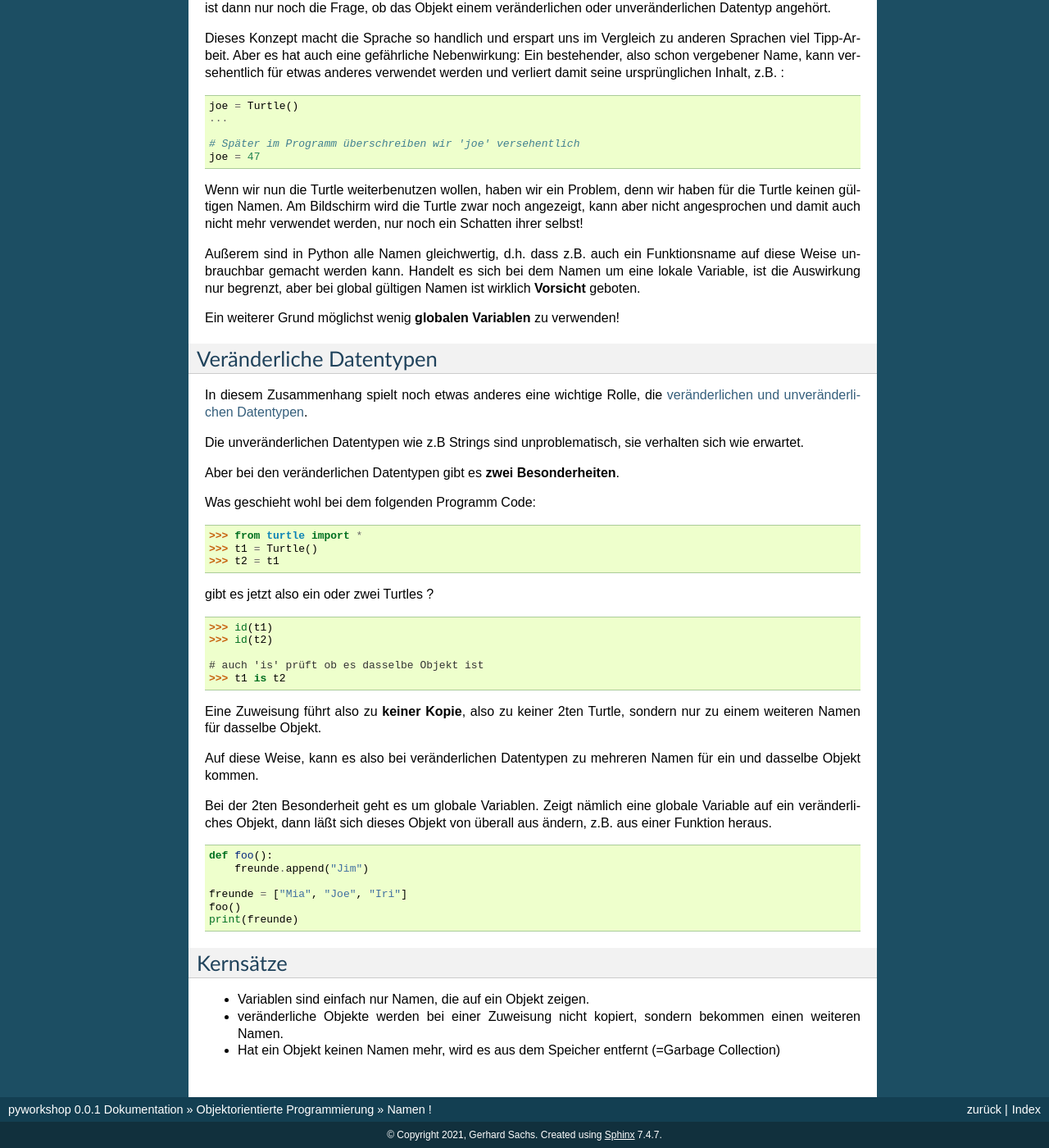
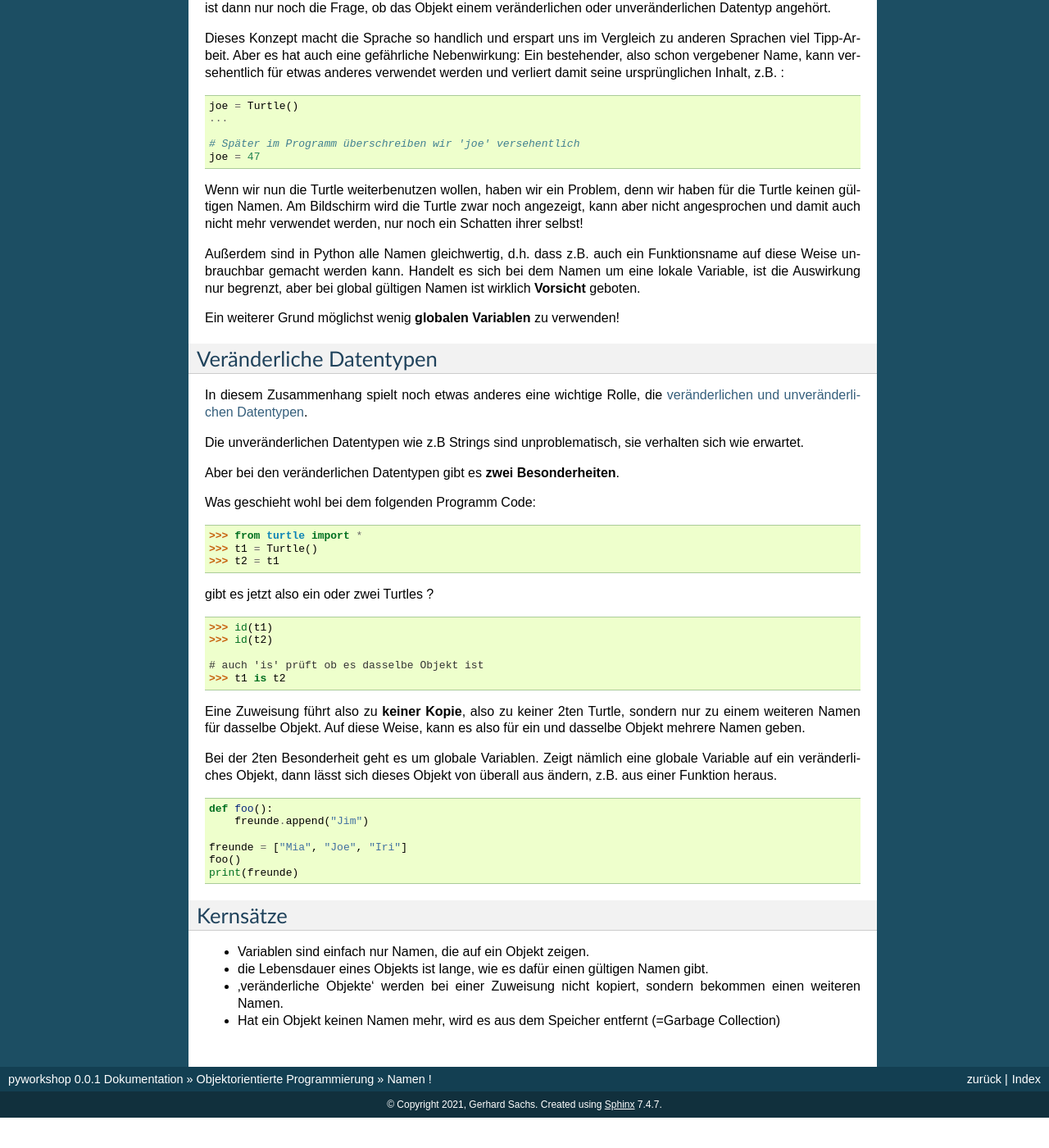
Before and after one commit to gerpark/pyworkshop, a Sphinx documentation site: the page built from docs/source/object/namen.rst, in a window 1280 px wide and 1400 px high, scrolled down 322 px. Shown: the whole window at 82% size. Built offline with Sphinx 7.4.7, drawn with Linux system fonts in a browser that asks for light colours; after the commit the page ends 1685 px from its top, so only the background shows below that; some of the changed text lies outside the part shown.

Commit message:
kernsatz fehlte

```diff
--- a/docs/source/index.rst
+++ b/docs/source/index.rst
@@ -13,7 +13,7 @@ von Gerhard Sachs
 
 Dieses Dokument wird kontinuierlich weiterbearbeitet.
 
-Version 1.40 vom 17 April 2021
+Version 1.41 vom 18 April 2021
 
 Und hier noch ein Link mit ein bisschen was zu `Python, dem Workshop und mir <http://www.ortrun-dieterich.de/workshop.html>`_
 
--- a/docs/source/object/namen.rst
+++ b/docs/source/object/namen.rst
@@ -1,5 +1,5 @@
 
-.. index:: Namen, Objekte, mutable, veränderlich, unveränderlich, globale Variable
+.. index:: Namen, Objekte, mutable, veränderlich, unveränderlich, globale Variable, Garbage Collection, Lebensdauer
 
 .. _oop-namen:
 
@@ -16,7 +16,7 @@ Wir haben ja schon gesehen, dass eine Variable, d.h. eine Variable mit demselben
 für unterschiedliche Datentypen verwendet werden kann.
 
 Das bedeutet, dass in Python, im Gegensatz zu vielen anderen
-Programmiersprachen, die Variable selbst, nichts über ihren Inhalt weiß, d.h.
+Programmiersprachen, die Variable selbst nichts über ihren Inhalt weiß, d.h.:
 
 **eine Variable ist einfach nur ein Name für etwas !**
 
@@ -43,7 +43,7 @@ denn wir haben für die Turtle keinen gültigen Namen.
 Am Bildschirm wird die Turtle zwar noch angezeigt, kann aber nicht
 angesprochen und damit auch nicht mehr verwendet werden, nur noch ein Schatten ihrer selbst!
 
-Außerem sind in Python alle Namen gleichwertig, d.h. dass z.B. auch ein
+Außerdem sind in Python alle Namen gleichwertig, d.h. dass z.B. auch ein
 Funktionsname auf diese Weise unbrauchbar gemacht werden kann.
 Handelt es sich bei dem Namen um eine lokale Variable, ist die Auswirkung nur begrenzt,
 aber bei global gültigen Namen ist wirklich **Vorsicht** geboten.
@@ -85,14 +85,12 @@ gibt es jetzt also ein oder zwei Turtles ?
 
 
 Eine Zuweisung führt also zu **keiner Kopie**, also zu keiner 2ten Turtle,
-sondern nur zu einem weiteren Namen für dasselbe Objekt.
-
-Auf diese Weise, kann es also bei veränderlichen Datentypen zu mehreren Namen
-für ein und dasselbe Objekt kommen.
+sondern nur zu einem weiteren Namen für dasselbe Objekt. Auf diese Weise,
+kann es also für ein und dasselbe Objekt mehrere Namen geben.
 
 Bei der 2ten Besonderheit geht es um globale Variablen.
 Zeigt nämlich eine globale Variable auf ein veränderliches Objekt, dann
-läßt sich dieses Objekt von überall aus ändern, z.B. aus einer Funktion heraus.
+lässt sich dieses Objekt von überall aus ändern, z.B. aus einer Funktion heraus.
 
 
 .. code:: python
@@ -108,10 +106,14 @@ läßt sich dieses Objekt von überall aus ändern, z.B. aus einer Funktion hera
 Kernsätze
 ---------
 
-.. index:: Garbage Collection,
+.. index:: Garbage Collection, Lebensdauer
+
+..  Garbage Collection, Lebensdauer
 
 *	Variablen sind einfach nur Namen, die auf ein Objekt zeigen.
 
-*	veränderliche Objekte werden bei einer Zuweisung nicht kopiert, sondern bekommen einen weiteren Namen.
+*   die Lebensdauer eines Objekts ist lange, wie es dafür einen gültigen Namen gibt.
+
+*	'veränderliche Objekte' werden bei einer Zuweisung nicht kopiert, sondern bekommen einen weiteren Namen.
 
 *   Hat ein Objekt keinen Namen mehr, wird es aus dem Speicher entfernt (=Garbage Collection)
```
Also changed, not shown: docs/source/object/index.rst (+6 -7 lines).
